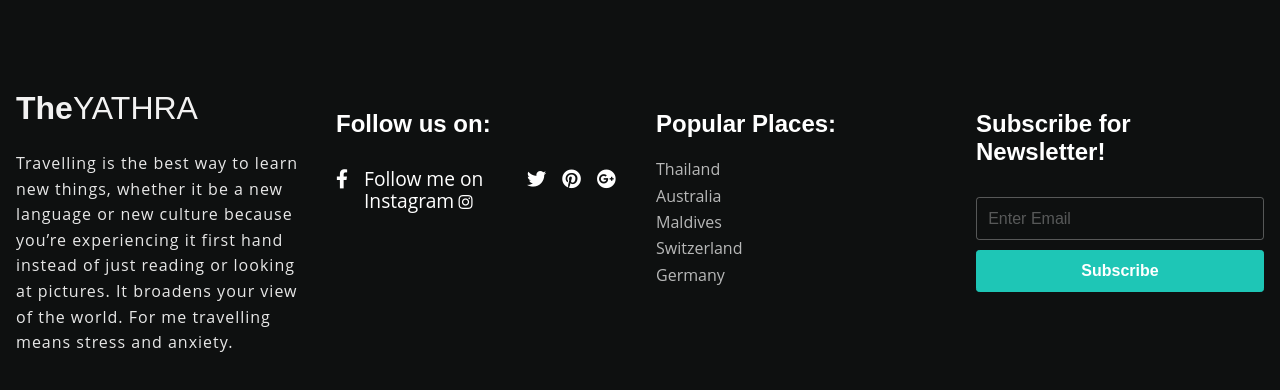
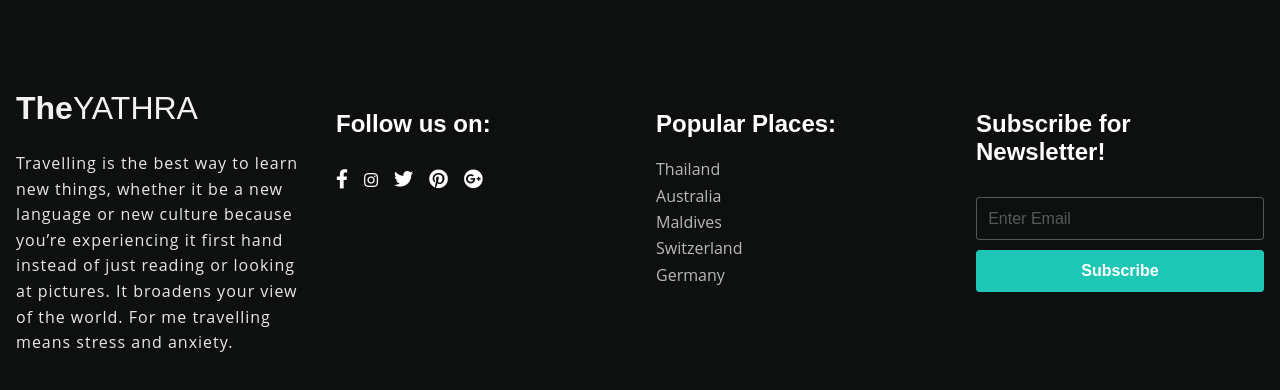
Before and after one commit to a4dhi-criz/Yathra, a plain HTML site: page index.html in a window 1280 px wide. Shown: the part 5159-5549 px from the top of the page. Drawn offline with Linux system fonts and the light colour scheme; files whose address does not match are found by name; a web font is replaced by a local one.

Commit message:
update 3.0

```diff
--- a/index.html
+++ b/index.html
@@ -283,7 +283,7 @@
                             </a>
                         </li>
                         <li>
-                            <a href="https://www.instagram.com/?next=%2F" target="_blank">Follow me on Instagram</a>
+                            <a href="https://www.instagram.com/?next=%2F" target="_blank"></a>
 
                                 <i class = "fab fa-instagram"></i>
                             </a>
```
